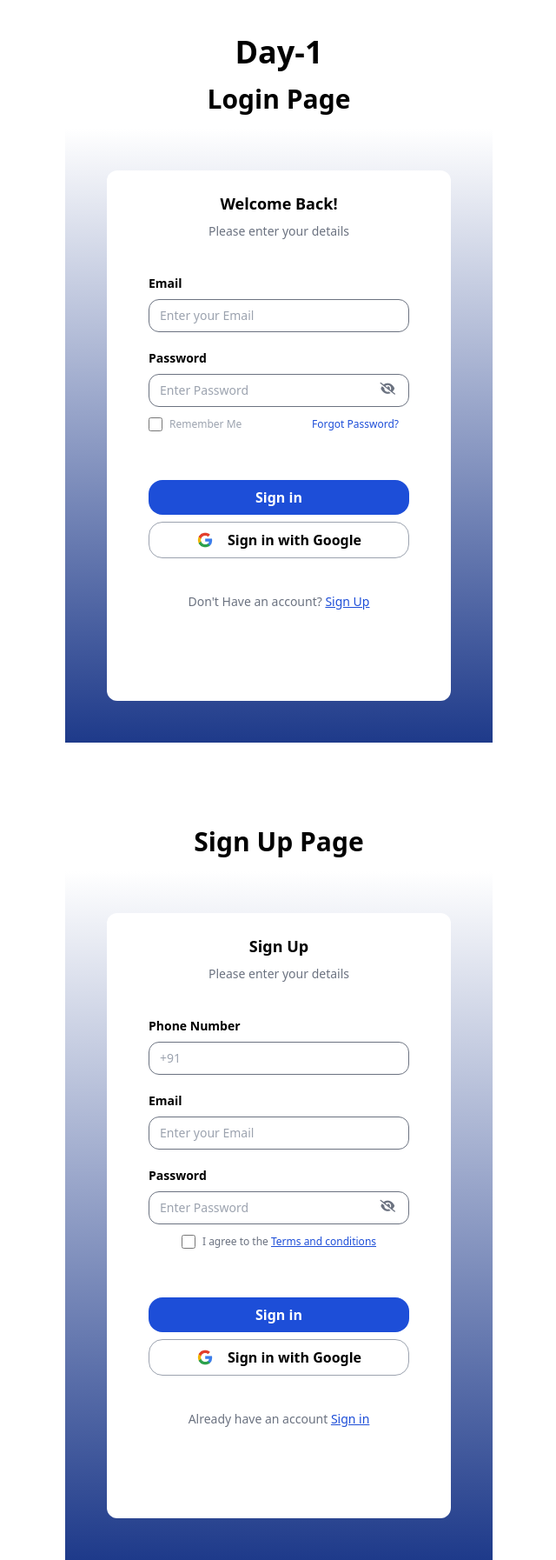
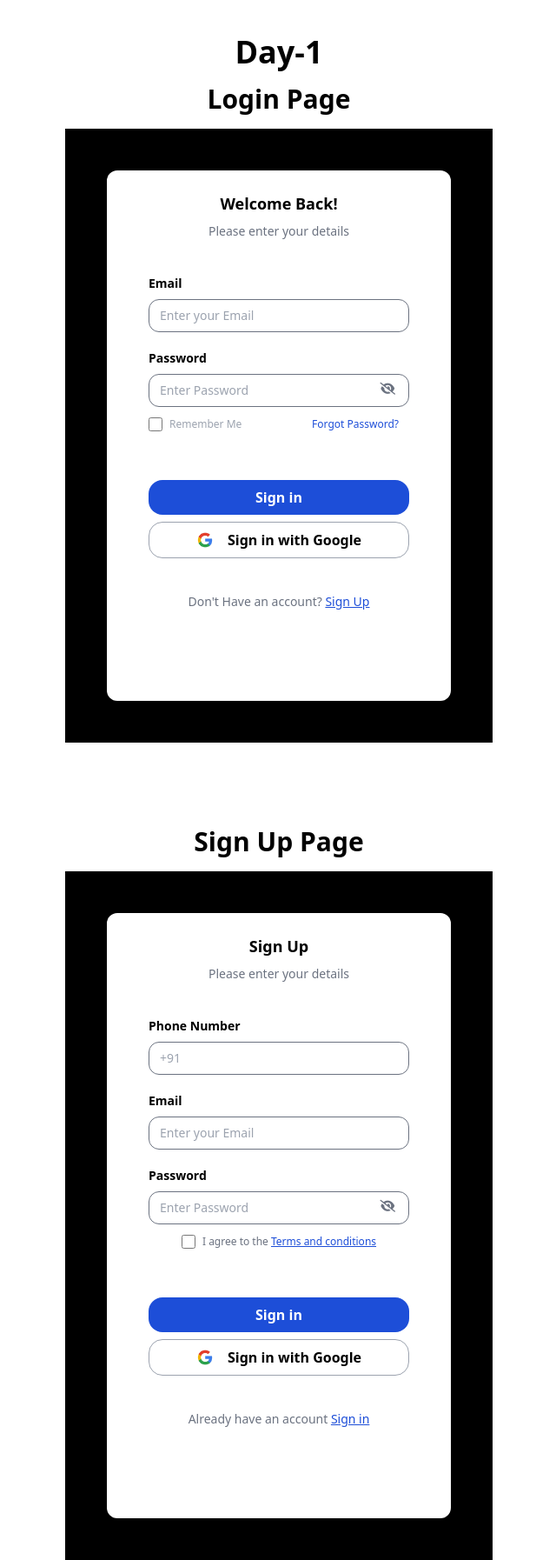
Before and after one commit to RushikeshPatil1502/100daysTailwind, a website: page index.html in a window 1280 px wide. Shown: the whole page at 87% size, without its empty margins (319-959 px from the left). Drawn offline with Linux system fonts and the light colour scheme.

Commit message:
second commit

```diff
--- a/index.html
+++ b/index.html
@@ -3,7 +3,7 @@
 <head>
     <meta charset="UTF-8">
     <meta name="viewport" content="width=device-width, initial-scale=1.0">
-    <title>Document</title>
+    <title>100DaysOfTailwind</title>
     <link rel="stylesheet" href="./output.css">
     <link rel="stylesheet" href="https://cdnjs.cloudflare.com/ajax/libs/font-awesome/6.7.2/css/all.min.css" integrity="sha512-Evv84Mr4kqVGRNSgIGL/F/aIDqQb7xQ2vcrdIwxfjThSH8CSR7PBEakCr51Ck+w+/U6swU2Im1vVX0SVk9ABhg==" crossorigin="anonymous" referrerpolicy="no-referrer" />
 
@@ -14,7 +14,7 @@
             <h1 class="text-4xl font-bold">Day-1</h1>
             <h1 class="text-3xl font-semibold">Login Page</h1>
 
-            <div id="Login-page" class="bg-gradient-to-b from-white to-blue-900 p-12">
+            <div id="Login-page" class="bg-black p-12">
                  <div class="bg-white px-12 py-6 rounded-xl flex flex-col">
                     <div class="flex flex-col justify-between items-center text-center gap-2">
                         <h1 class="text-lg font-bold">Welcome Back!</h1>
@@ -58,7 +58,7 @@
             </div>
 
             <h1 class="mt-20 text-3xl font-semibold">Sign Up Page</h1>
-            <div id="Login-page" class="bg-gradient-to-b from-white to-blue-900 p-12">
+            <div id="Login-page" class="bg-black p-12">
                  <div class="bg-white px-12 py-6 rounded-xl flex flex-col">
                     <div class="flex flex-col justify-between items-center text-center gap-2">
                         <h1 class="text-lg font-bold">Sign Up</h1>
```
